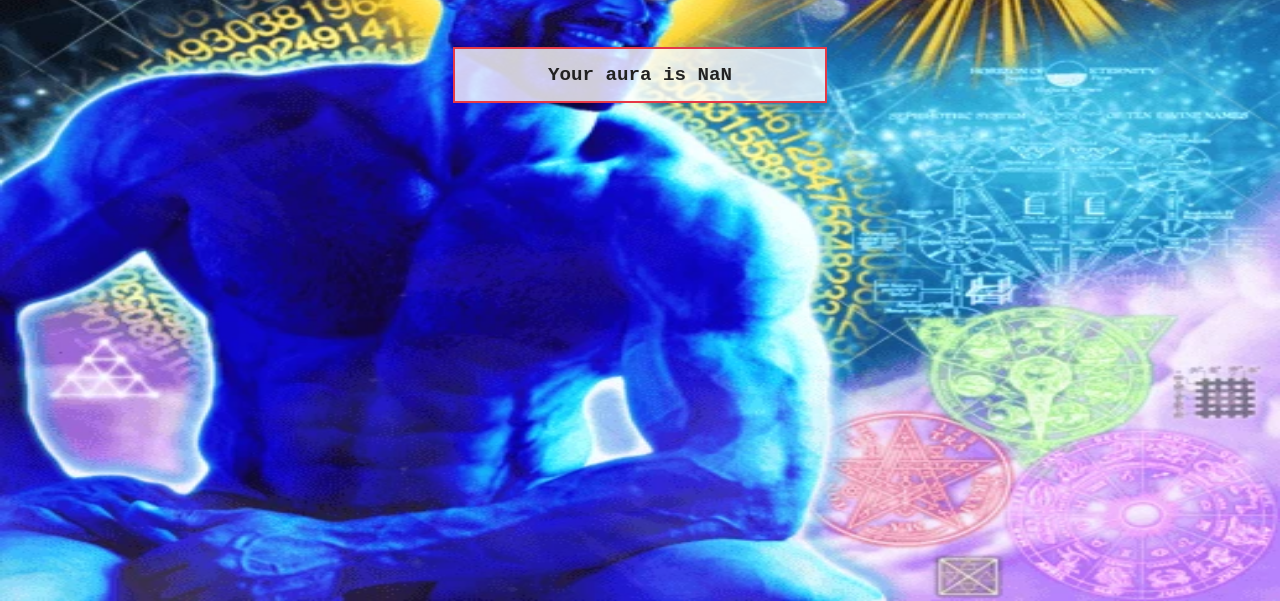
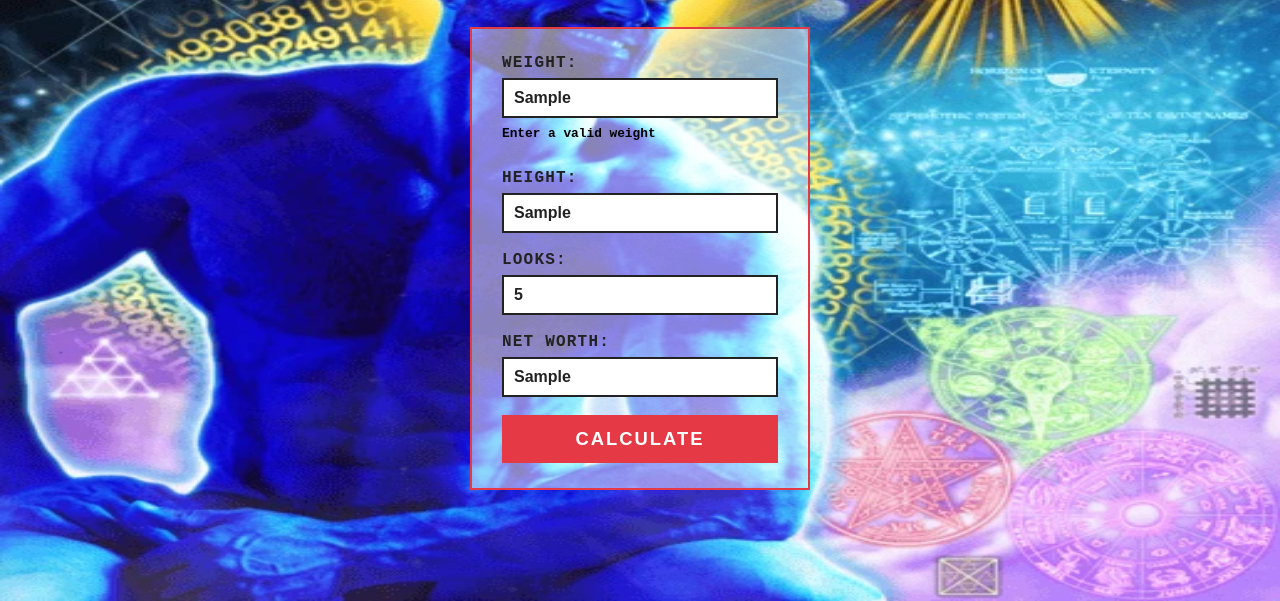
Before and after one commit to MikhagnusTalsen/aura-calculator, a plain HTML site: page index.html in a window 1280 px wide. Both pictures are taken after typing "Sample", "Sample", "5", "Sample" into the empty fields and a click on the button "CALCULATE". Shown: the part 199-800 px from the top of the page. Drawn offline with Linux system fonts and the light colour scheme.

Commit message:
a few changes

```diff
--- a/index.html
+++ b/index.html
@@ -1,28 +1,37 @@
 <!DOCTYPE html>
 <html>
+
 <head>
     <title>Aura Calculator</title>
-        <link rel = stylesheet href = "style.css" />
+    <link rel=stylesheet href="style.css" />
 </head>
 
 <body>
     <h1>Discover how much AURA you possess 🗿</h1>
     <form>
         <label> Weight: </label>
-            <input type = "text" id = "weight"placeholder = " in kgs" required />
+        <input type="text" id="weight" placeholder=" in kgs" required />
+        <p id="weighterror" class = "error"></p>
         <br>
         <label> Height: </label>
-            <input type = "text" id = "height" placeholder = " in cms" required />
+        <input type="text" id="height" placeholder=" in cms" required />
+        <p id="heighterror" class = "error"></p>
+
         <br>
         <label> Looks: </label>
-            <input type = "number" id = "looks" placeholder = " rate yourself" min = "0" max = "10" required />
+        <input type="number" id="looks" placeholder=" rate yourself" min="0" max="10" required />
+        <p id="lookserror" class = "error"></p>
+
         <br>
         <label> Net Worth: </label>
-            <input type = "text" id = "networth"placeholder = " in INR" required />
+        <input type="text" id="networth" placeholder=" in INR" required />
+        <p id="networtherror" class = "error"></p>
+
         <br>
-            <button type ="submit" id = "button">Calculate</button>
+        <button type="submit" id="button">Calculate</button>
     </form>
-        <p id = "result"></p>
-        <script src = "script.js"></script>
+    <p id="result"></p>
+    <script src="script.js"></script>
 </body>
+
 </html>
--- a/script.js
+++ b/script.js
@@ -1,10 +1,32 @@
 const form = document.querySelector("form");
 form.addEventListener("submit", (event) => {
     event.preventDefault();
-    let height = event.target.height.value;
-    let weight = event.target.weight.value;
-    let looks = event.target.looks.value;
-    let networth = event.target.networth.value;
+    const height = (event.target.height.value);
+    const weight = (event.target.weight.value);
+    const looks = (event.target.looks.value);
+    const networth = (event.target.networth.value);
+
+    if (weight <= 0 || isNaN(weight)) {
+        let err = document.getElementById("weighterror");
+        err.textContent = "Enter a valid weight";
+        err.style.display = "block";
+    }
+    else if (height <= 0 || isNaN(height)) {
+        let err = document.getElementById("heighterror");
+        err.textContent = "Enter a valid height";
+        err.style.display = "block";
+    }
+    else if (looks < 0 || looks > 10 || isNaN(looks)) {
+        let err = document.getElementById("looksterror");
+        err.textContent = "Enter valid looks";
+        err.style.display = "block";
+    }
+    else if (networth < 0 || isNaN(networth)) {
+        let err = document.getElementById("networtherror");
+        err.textContent = "Enter a valid networth";
+        err.style.display = "block";
+
+    } else {
         let aura = Math.floor(((weight / (height / 100) ** 2)));
 
         if (aura < 18.5) {
@@ -19,12 +41,9 @@ form.addEventListener("submit", (event) => {
 
         aura = Math.floor(aura) + Number(networth);
 
-
-
-    let reuslt = document.querySelector("#result");
+        let result = document.querySelector("#result");
         form.style.display = "none"
-    reuslt.style.display = "block";
-    reuslt.textContent = `Your aura is ${aura}`;
-
-
+        result.style.display = "block";
+        result.textContent = `Your aura is ${aura}`;
+    }
 })
--- a/style.css
+++ b/style.css
@@ -3,7 +3,8 @@
 body {
   font-family: 'Courier New', monospace;
   background: url('images/bg.webp') no-repeat center center fixed;
-  background-size: 100% 100%; /* stretch width and height */
+  background-size: 100% 100%;
+  /* stretch width and height */
   color: #fff;
   display: flex;
   flex-direction: column;
@@ -15,23 +16,26 @@ body {
 
 
 h1 {
-    font-family:'Lucida Sans', 'Lucida Sans Regular', 'Lucida Grande', 'Lucida Sans Unicode', Geneva, Verdana, sans-serif;
+  font-family: 'Lucida Sans', 'Lucida Sans Regular', 'Lucida Grande', 'Lucida Sans Unicode', Geneva, Verdana, sans-serif;
   backdrop-filter: blur(8px);
   font-weight: 800;
   font-size: 3rem;
   text-transform: uppercase;
   letter-spacing: 2px;
   margin-bottom: 30px;
-  border-bottom: 3px solid #e63946; /* subtle red underline */
+  border-bottom: 3px solid #e63946;
+  /* subtle red underline */
   padding-bottom: 8px;
-  color:#00ca03
+  color: #00ca03
 }
 
 form {
-  background-color: rgb(255, 255, 255, 0.5); /* semi-transparent white */
+  background-color: rgb(255, 255, 255, 0.5);
+  /* semi-transparent white */
   padding: 25px 30px;
   width: 340px;
-  border: 2px solid #e63946; /* subtle red border */
+  border: 2px solid #e63946;
+  /* subtle red border */
   box-sizing: border-box;
 }
 
@@ -83,15 +87,29 @@ button {
 button:hover {
   background: #c12738;
 }
+
 #result {
   display: none;
   margin-top: 20px;
   padding: 15px;
-    background: rgba(255, 255, 255, 0.8); /* semi-transparent white */
-    border: 2px solid #e63946; /* subtle red border */
+  background: rgba(255, 255, 255, 0.8);
+  /* semi-transparent white */
+  border: 2px solid #e63946;
+  /* subtle red border */
   width: 340px;
   text-align: center;
   font-weight: bold;
   font-size: 1.2rem;
   color: #222;
 }
+
+.error {
+  color: rgb(0, 0, 0);
+  font-weight: bold;
+  font-size: 0.8rem;
+  margin-top: -10px;
+  margin-bottom: 10px;
+  display: none;
+  /* initially hidden */
+
+}
```
Lines whose indentation alone changed are shown as unchanged.
